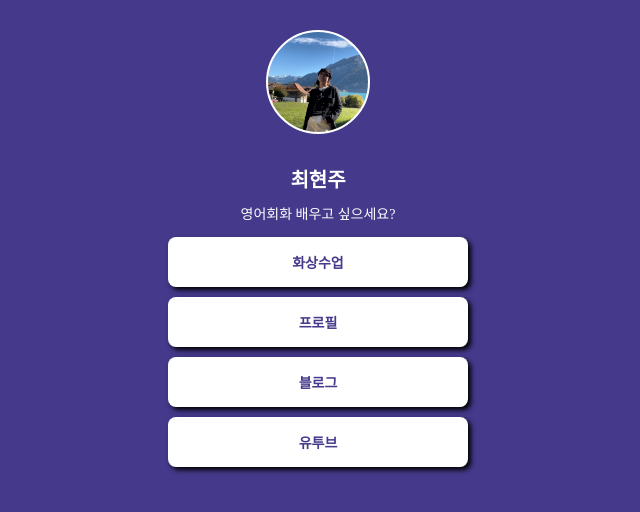
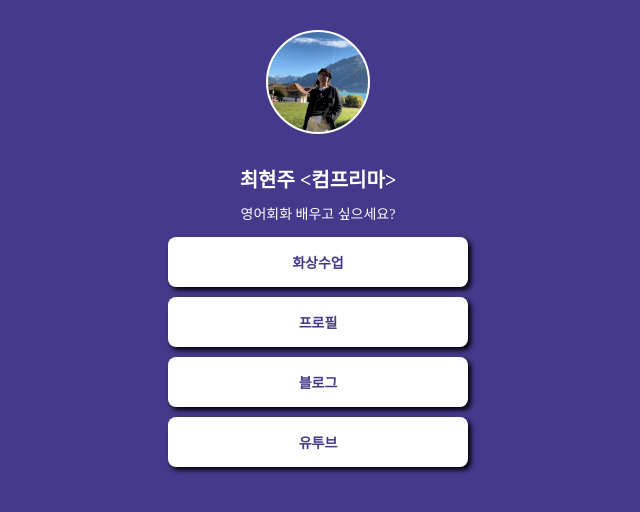
Before and after one commit to hyunjoochoi8701/mypage, a plain HTML site: page index.html in a window 1280 px wide. Shown: the whole page, without its empty margins (322-962 px from the left). Drawn offline with Linux system fonts and the light colour scheme; a web font is replaced by a local one.

Commit message:
Update index.html

```diff
--- a/index.html
+++ b/index.html
@@ -77,7 +77,7 @@
  <body>
         <div class="wrap">
             <div class="profile"></div>
-            <h1 class="main">최현주</h1>
+            <h1 class="main">최현주 <컴프리마></h1>
             <p class="sub">영어회화 배우고 싶으세요?</p>
             <a target="_blank" href="https://meet.google.com/rzv-ihdw-zxo">화상수업</a>
             <a target="_blank" href="https://town.daangn.com/posts/6384576ee1168e116ad64a91">프로필</a>
```
